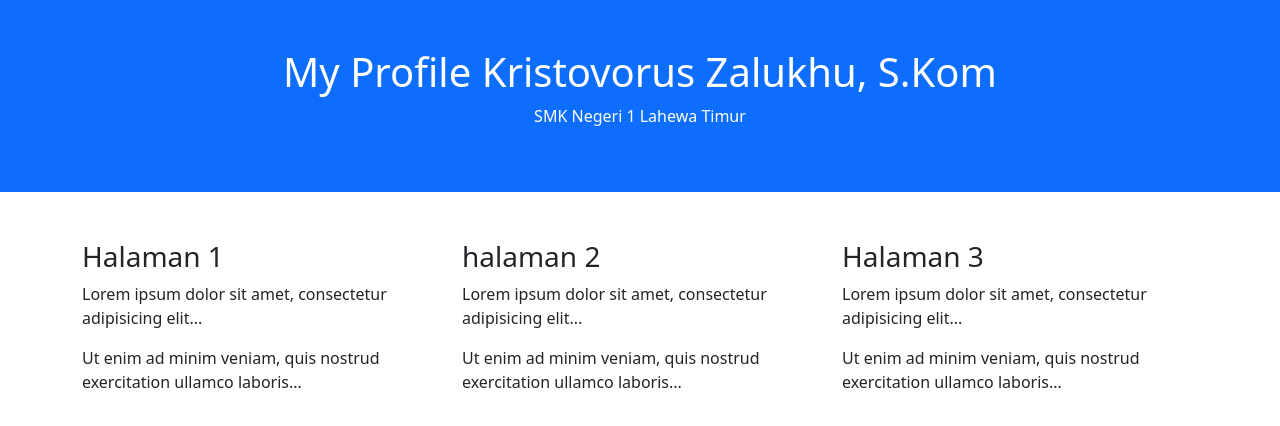
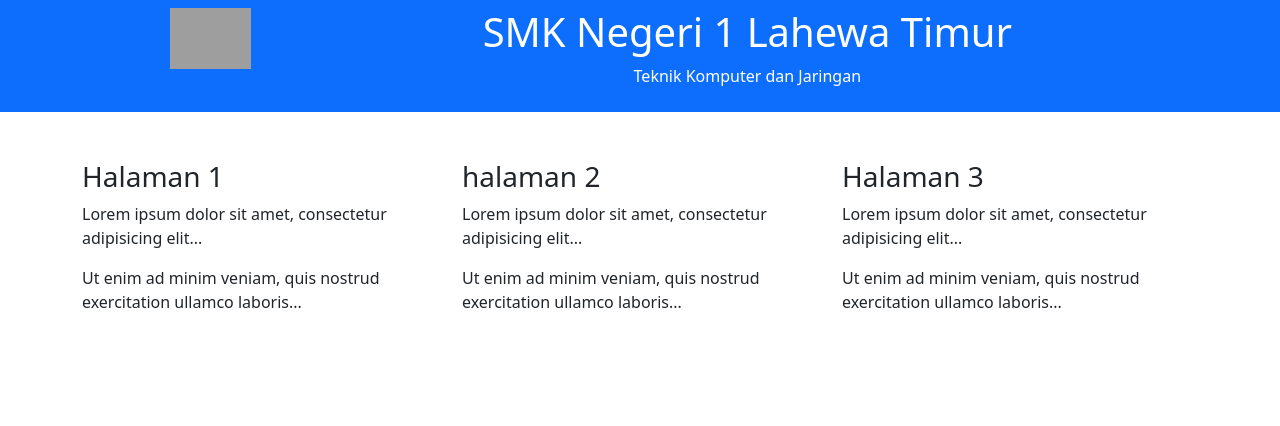
Before and after one commit to Kefas27/XIITKJ_hura_hura, a plain HTML site: page index.html in a window 1280 px wide. Drawn offline with nearby package versions, Linux system fonts and the light colour scheme; grey boxes are pictures that could not be loaded.

Commit message:
Update index.html

```diff
--- a/index.html
+++ b/index.html
@@ -9,9 +9,17 @@
 </head>
 <body>
 
-<div class="container-fluid p-5 bg-primary text-white text-center">
-  <h1>My Profile Kristovorus Zalukhu, S.Kom</h1>
-  <p>SMK Negeri 1 Lahewa Timur</p>
+<div class="container-fluid p-2 bg-primary text-white text-center">
+ <div class="row">
+    <div class="col-sm-4">
+		<img src="https://upload.wikimedia.org/wikipedia/commons/thumb/c/c8/Coat_of_arms_of_North_Sumatra.svg/1200px-Coat_of_arms_of_North_Sumatra.svg.png" style="width:20%" class="circle" alt="Cinque Terre">
+	</div>
+	 <div class="col-sm-6">
+		<h1>SMK Negeri 1 Lahewa Timur</h1>
+		<p>Teknik Komputer dan Jaringan</p>
+	</div>
+	</div>
+
 </div>
 
 <div class="container mt-5">
```
